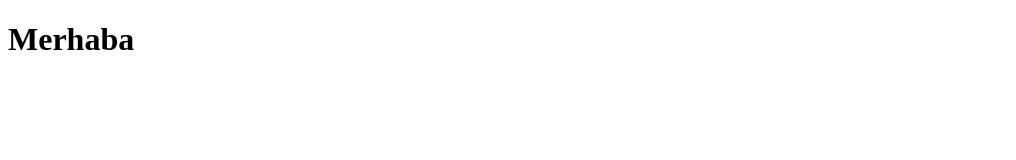
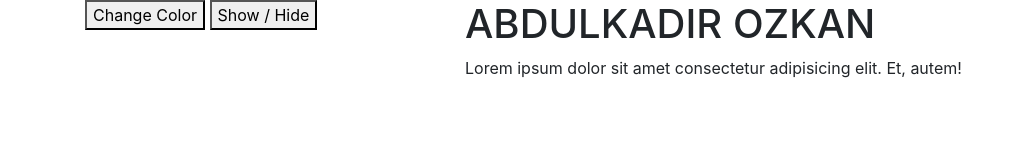
Before and after one commit to R8P/github_deneme, a plain HTML site: page index.html in a window 1280 px wide. Shown: the whole page, without its empty margins (0-1016 px from the left). Drawn offline with nearby package versions, Linux system fonts and the light colour scheme.

Commit message:
index.html dolduruldu.

```diff
--- a/index.html
+++ b/index.html
@@ -1,11 +1,38 @@
-<!DOCTYPE html>
+<!doctype html>
 <html lang="en">
-<head>
-    <meta charset="UTF-8">
-    <meta name="viewport" content="width=device-width, initial-scale=1.0">
-    <title>Document</title>
+  <head>
+    <title>Title</title>
+    <!-- Required meta tags -->
+    <meta charset="utf-8">
+    <meta name="viewport" content="width=device-width, initial-scale=1, shrink-to-fit=no">
+
+    <!-- Bootstrap CSS -->
+    <link rel="stylesheet" href="https://stackpath.bootstrapcdn.com/bootstrap/4.3.1/css/bootstrap.min.css" integrity="sha384-ggOyR0iXCbMQv3Xipma34MD+dH/1fQ784/j6cY/iJTQUOhcWr7x9JvoRxT2MZw1T" crossorigin="anonymous">
+    <link rel="stylesheet" href="style.css">
 </head>
-<body>
-    <h1>Merhaba</h1>
+  <body>
+    <div id="sectionOne">
+        <div class="container">
+            <div class="row">
+                <div class="col-md-4">
+                    <button id="btnOne" type="button">Change Color</button>
+                    <button id="btnTwo" type="button">Show / Hide</button>
+                </div>
+                <div class="col-md-8">
+                    <div id="colorArea"></div>
+                    <div id="textArea">
+                        <h1>ABDULKADIR OZKAN</h1>
+                        <p>Lorem ipsum dolor sit amet consectetur adipisicing elit. Et, autem!</p>
+                    </div>
+                </div>
+            </div>
+        </div>
+    </div>
+    <!-- Optional JavaScript -->
+    <!-- jQuery first, then Popper.js, then Bootstrap JS -->
+    <script src="https://code.jquery.com/jquery-3.3.1.slim.min.js" integrity="sha384-q8i/X+965DzO0rT7abK41JStQIAqVgRVzpbzo5smXKp4YfRvH+8abtTE1Pi6jizo" crossorigin="anonymous"></script>
+    <script src="https://cdnjs.cloudflare.com/ajax/libs/popper.js/1.14.7/umd/popper.min.js" integrity="sha384-UO2eT0CpHqdSJQ6hJty5KVphtPhzWj9WO1clHTMGa3JDZwrnQq4sF86dIHNDz0W1" crossorigin="anonymous"></script>
+    <script src="https://stackpath.bootstrapcdn.com/bootstrap/4.3.1/js/bootstrap.min.js" integrity="sha384-JjSmVgyd0p3pXB1rRibZUAYoIIy6OrQ6VrjIEaFf/nJGzIxFDsf4x0xIM+B07jRM" crossorigin="anonymous"></script>
+    <script src="script.js"></script>
 </body>
 </html>
```
Also changed, not shown: script.js (added), style.css (added).
